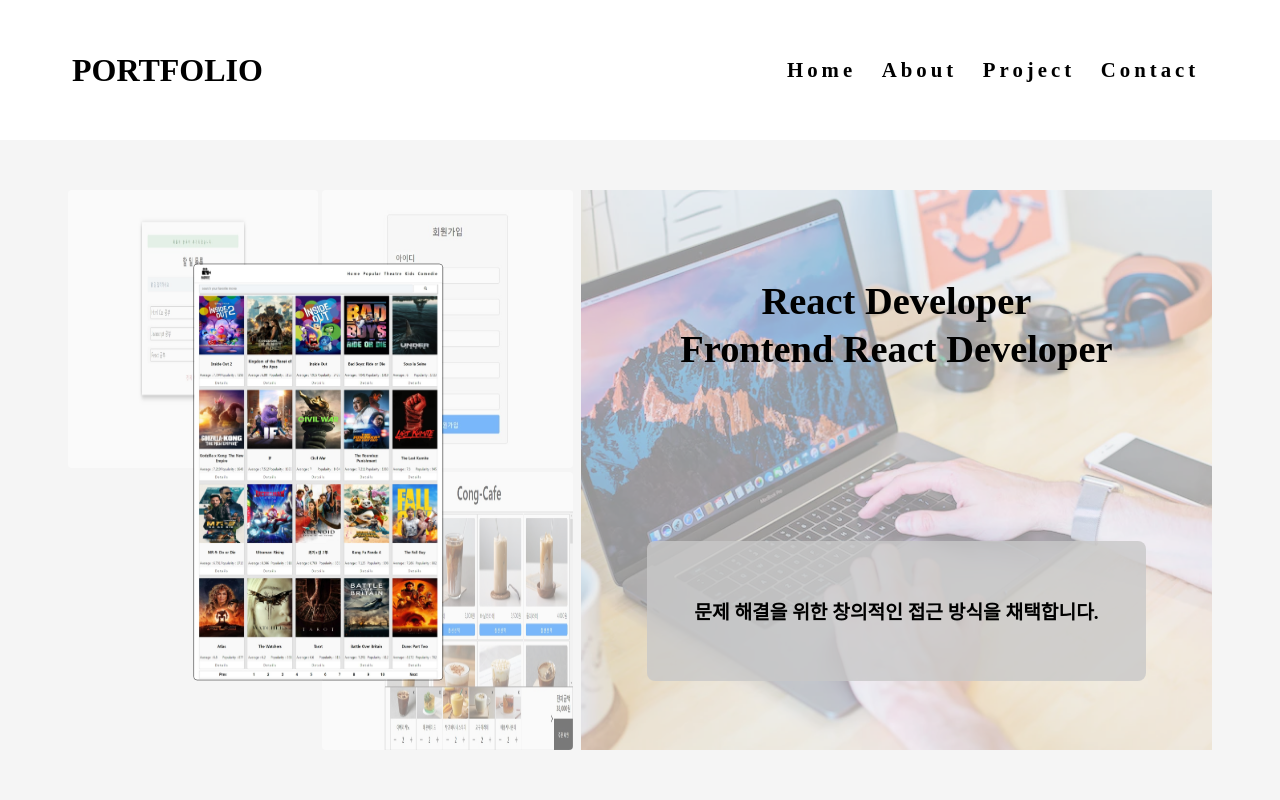
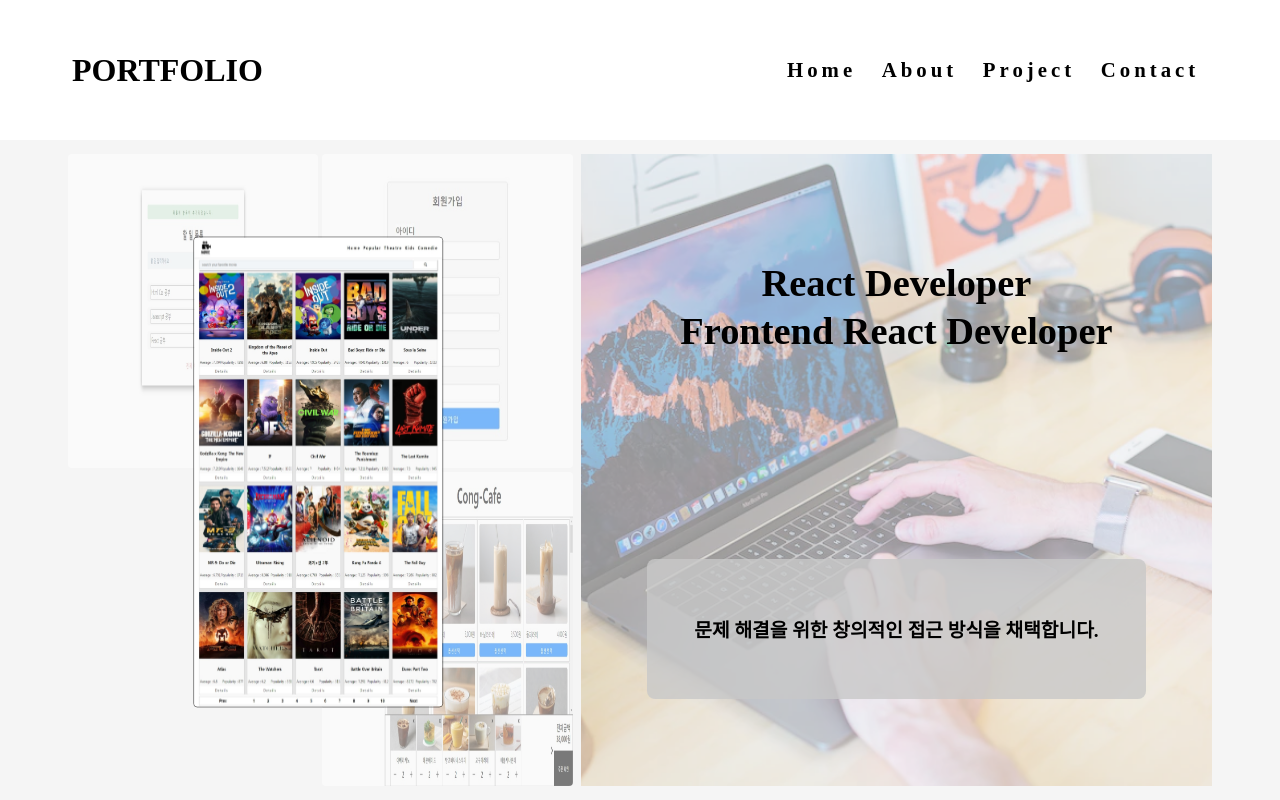
Before and after one commit to nonamehj/nonamehj.github.io, a React (Create React App) app in the folder homepage/: page / in a window 1280 px wide. Built offline with nearby package versions, Linux system fonts and the light colour scheme; the HTML template or start-up script is replaced by a standard one.

Commit message:
메인화면 크기 조절

```diff
--- a/homepage/src/components/home/HomePageStyle.css
+++ b/homepage/src/components/home/HomePageStyle.css
@@ -38,11 +38,9 @@
   padding: 0.25rem;
   width: 100%;
   z-index: 2;
-  /* border: 1px solid green; */
 }
 .title-info h1 {
   margin-bottom: 0.25rem;
-  /* border: 1px solid blue; */
 }
 .btn-links {
   display: flex;
@@ -94,14 +92,15 @@
     padding: 0.25rem;
     width: 95vw;
     max-height: 80vh;
-    /* border: 1px solid red; */
+    /* max-height: 100vh; */
   }
   .content {
     height: 100%;
     width: 100%;
 
     /**/
-    max-height: 70vh;
+    /* max-height: 70vh; */
+    max-height: 100vh;
     margin: auto;
     /* border: 1px solid blue; */
   }
--- a/homepage/src/components/home/ProjectsImgStyle.css
+++ b/homepage/src/components/home/ProjectsImgStyle.css
@@ -45,11 +45,8 @@
     width: 100%;
     height: 100%;
     /*확인후 max-height수정하기*/
-    max-height: 70vh;
+    /* max-height: 70vh; */
+    max-height: 100vh;
     margin: auto;
   }
-  .projectImg-center {
-    /* max-height: 50vh; */
-    /* border: 1px solid blue; */
-  }
 }
```
